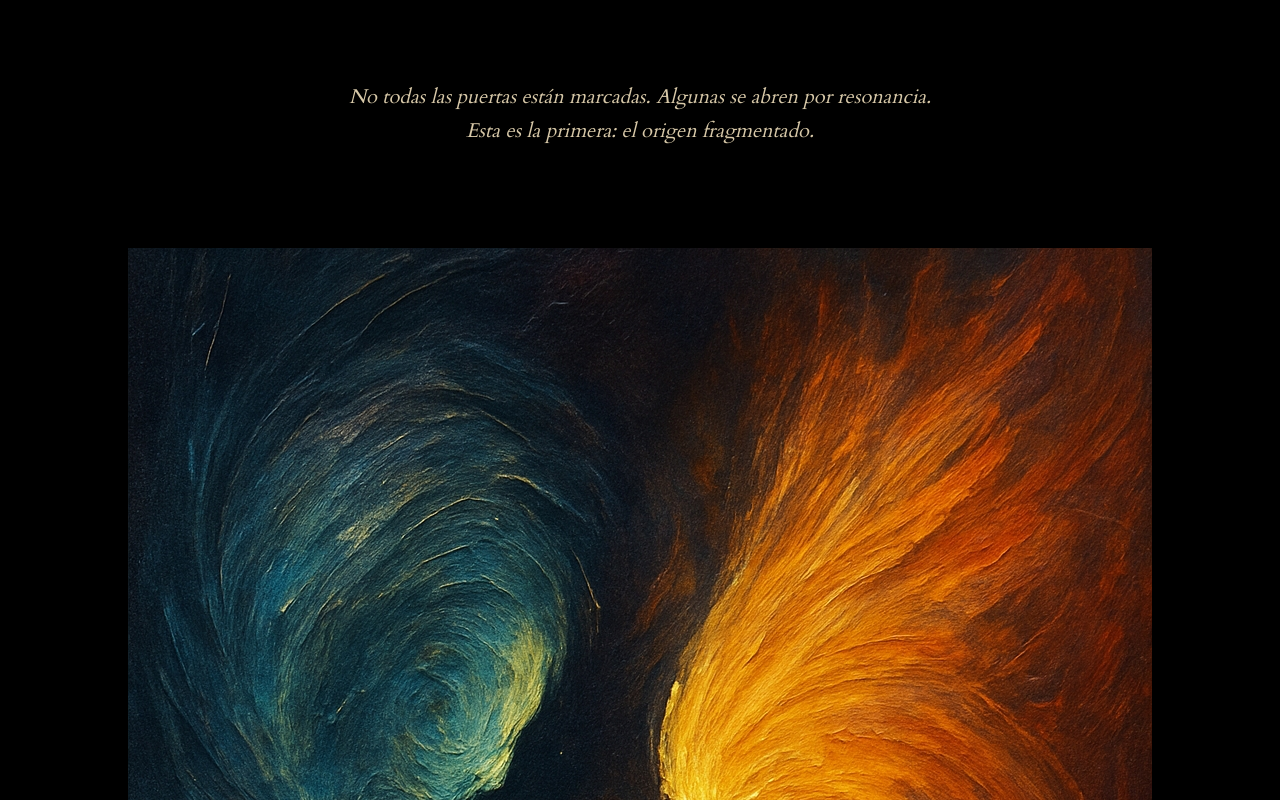
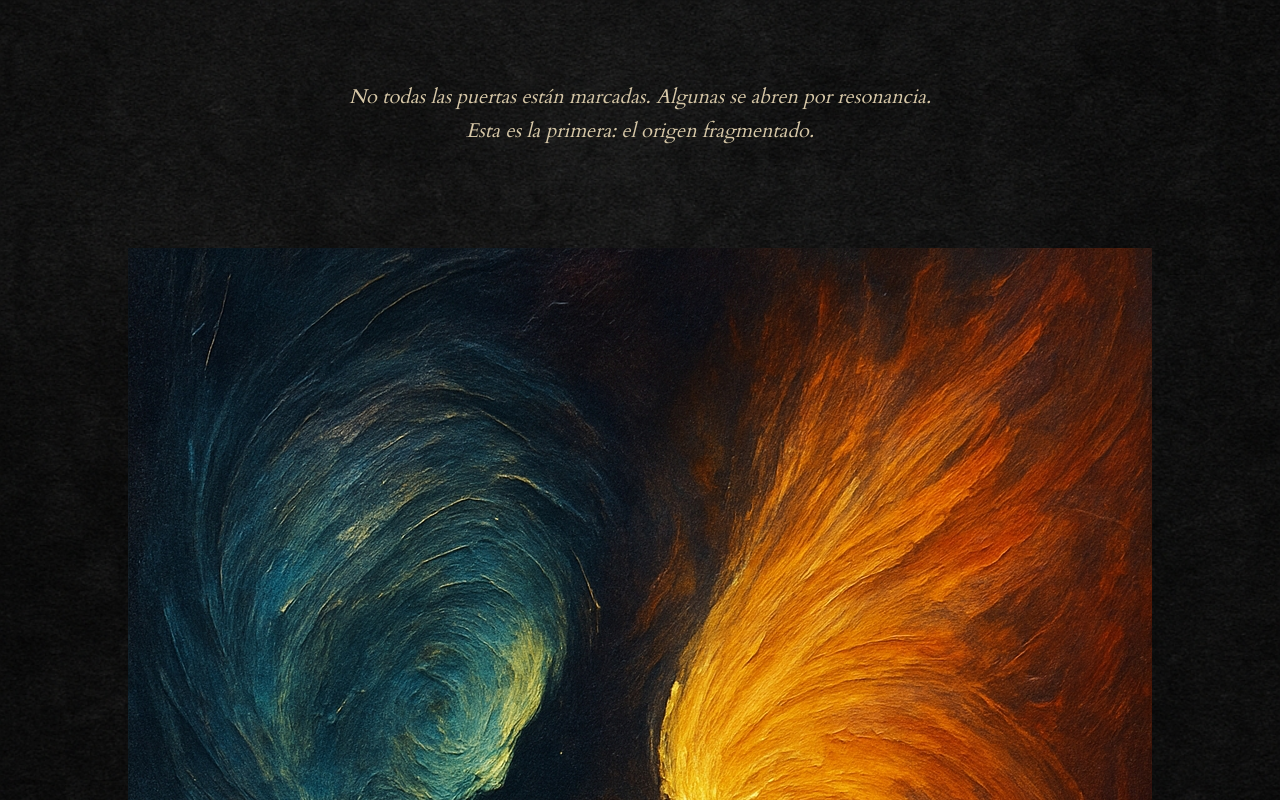
Before and after one commit to endoluis/soulfulspectres, a plain HTML site: page origen.html in a window 1280 px wide. Shown: the top 800 px of the page. Drawn offline with Linux system fonts and the light colour scheme.

Commit message:
Update origen.html

```diff
--- a/origen.html
+++ b/origen.html
@@ -10,6 +10,11 @@
       margin: 0;
       padding: 0;
       background-color: #000;
+      background-image: url('fondo-textura.jpg');
+      background-size: cover;
+      background-position: center;
+      background-repeat: no-repeat;
+      background-attachment: fixed;
       color: #d7c8a8;
       font-family: 'Cardo', serif;
       text-align: center;
```
